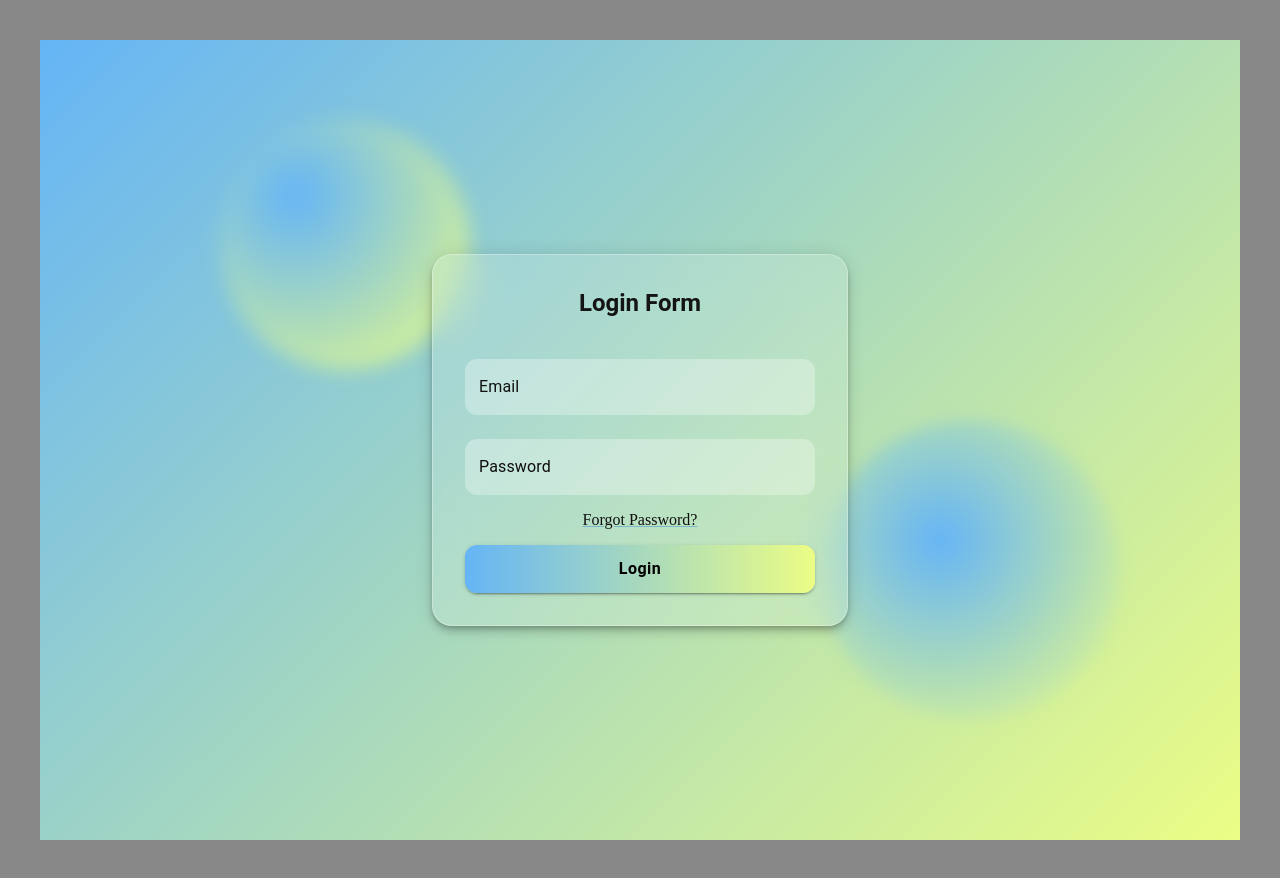
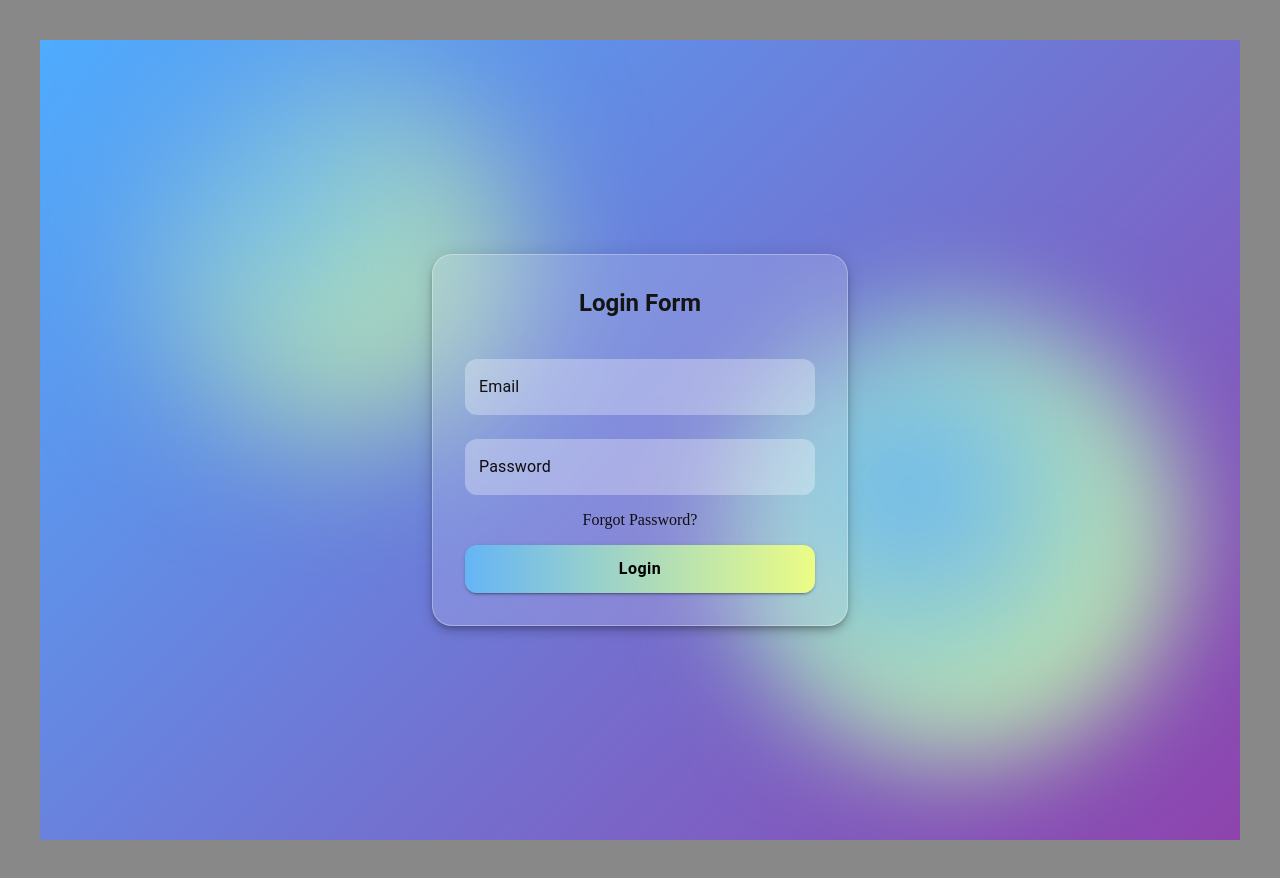
Before and after one commit to jananikodithuwakku/React, a React (Vite) app: page /#/login_page in a window 1280 px wide. Built offline with nearby package versions, Linux system fonts and the light colour scheme.

Commit message:
Update links

```diff
--- a/src/Pages/Login_Page.jsx
+++ b/src/Pages/Login_Page.jsx
@@ -9,7 +9,7 @@ export default function Login() {
         display: "flex",
         alignItems: "center",
         justifyContent: "center",
-        background: "linear-gradient(135deg, #65b5f6ff 0%, #ebfd85ff 100%)",
+        background: "linear-gradient(135deg, #4facfe 0%, #8e44ad 100%)",
         position: "relative",
         overflow: "hidden",
       }}
@@ -17,25 +17,25 @@ export default function Login() {
       <Box
         sx={{
           position: "absolute",
-          width: 250,
-          height: 250,
-          borderRadius: "50%",
+          width: 350,
+          height: 350,
+          borderRadius: "70%",
           background: "radial-gradient(circle at 30% 30%, #65b5f6ff, #ebfd85ff)",
-          top: "10%",
-          left: "15%",
-          filter: "blur(10px)",
+          top: "5%",
+          left: "10%",
+          filter: "blur(70px)",
         }}
       />
       <Box
         sx={{
           position: "absolute",
-          width: 300,
-          height: 300,
-          borderRadius: "50%",
+          width: 450,
+          height: 450,
+          borderRadius: "70%",
           background: "radial-gradient(circle at 40% 40%, #65b5f6ff, #ebfd85ff)",
-          bottom: "15%",
-          right: "10%",
-          filter: "blur(8px)",
+          bottom: "10%",
+          right: "5%",
+          filter: "blur(50px)",
         }}
       />
 
@@ -88,7 +88,7 @@ export default function Login() {
           }}
         />
 
-        <Link to="#" sx={{ display: "block", mt: 1, mb: 2, color: "#0f0f0fff" }}>
+        <Link href="#" underline="none" sx={{ display: "block", mt: 1, mb: 2, color: "#0f0f0fff" }}>
           Forgot Password?
         </Link>
 
--- a/src/Pages/Register_Page.jsx
+++ b/src/Pages/Register_Page.jsx
@@ -9,7 +9,7 @@ export default function Register() {
         display: "flex",
         alignItems: "center",
         justifyContent: "center",
-        background: "linear-gradient(135deg, #65b5f6ff 0%, #ebfd85ff 100%)",
+        background: "linear-gradient(135deg, #4facfe 0%, #8e44ad 100%)",
         position: "relative",
         overflow: "hidden",
       }}
@@ -17,25 +17,25 @@ export default function Register() {
       <Box
         sx={{
           position: "absolute",
-          width: 250,
-          height: 250,
+          width: 300,
+          height: 300,
           borderRadius: "50%",
           background: "radial-gradient(circle at 30% 30%, #65b5f6ff, #ebfd85ff)",
           top: "10%",
           left: "15%",
-          filter: "blur(10px)",
+          filter: "blur(60px)",
         }}
       />
       <Box
         sx={{
           position: "absolute",
-          width: 300,
-          height: 300,
+          width: 400,
+          height: 400,
           borderRadius: "50%",
           background: "radial-gradient(circle at 40% 40%, #65b5f6ff, #ebfd85ff)",
           bottom: "15%",
           right: "10%",
-          filter: "blur(8px)",
+          filter: "blur(50px)",
         }}
       />
 
@@ -104,7 +104,7 @@ export default function Register() {
           }}
         />
 
-        <Link to="/login_page"  sx={{ display: "block", mt: 1, mb: 2, color: "#0f0f0fff" }}>
+        <Link href="/Login_Page" underline="none"  sx={{ display: "block", mt: 1, mb: 2, color: "#0f0f0fff" }}>
           Login Already
         </Link>
 
```
